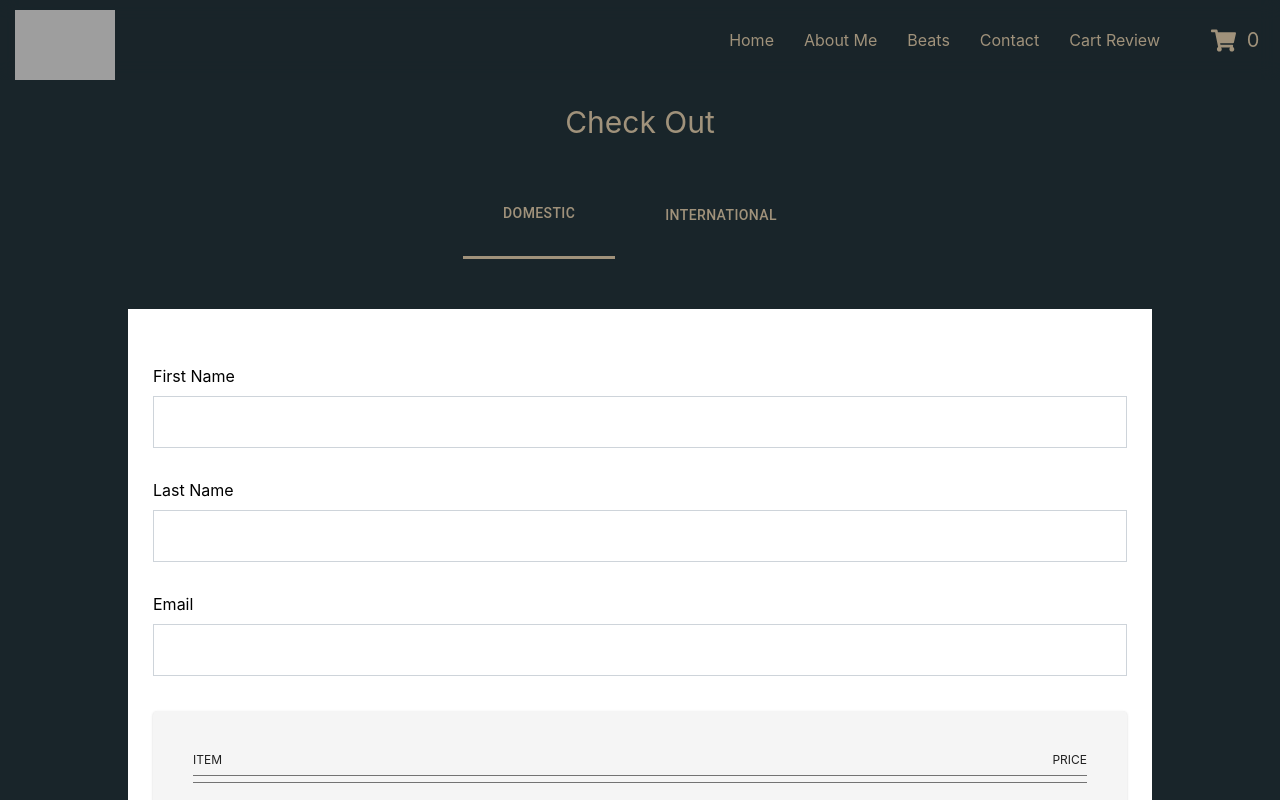
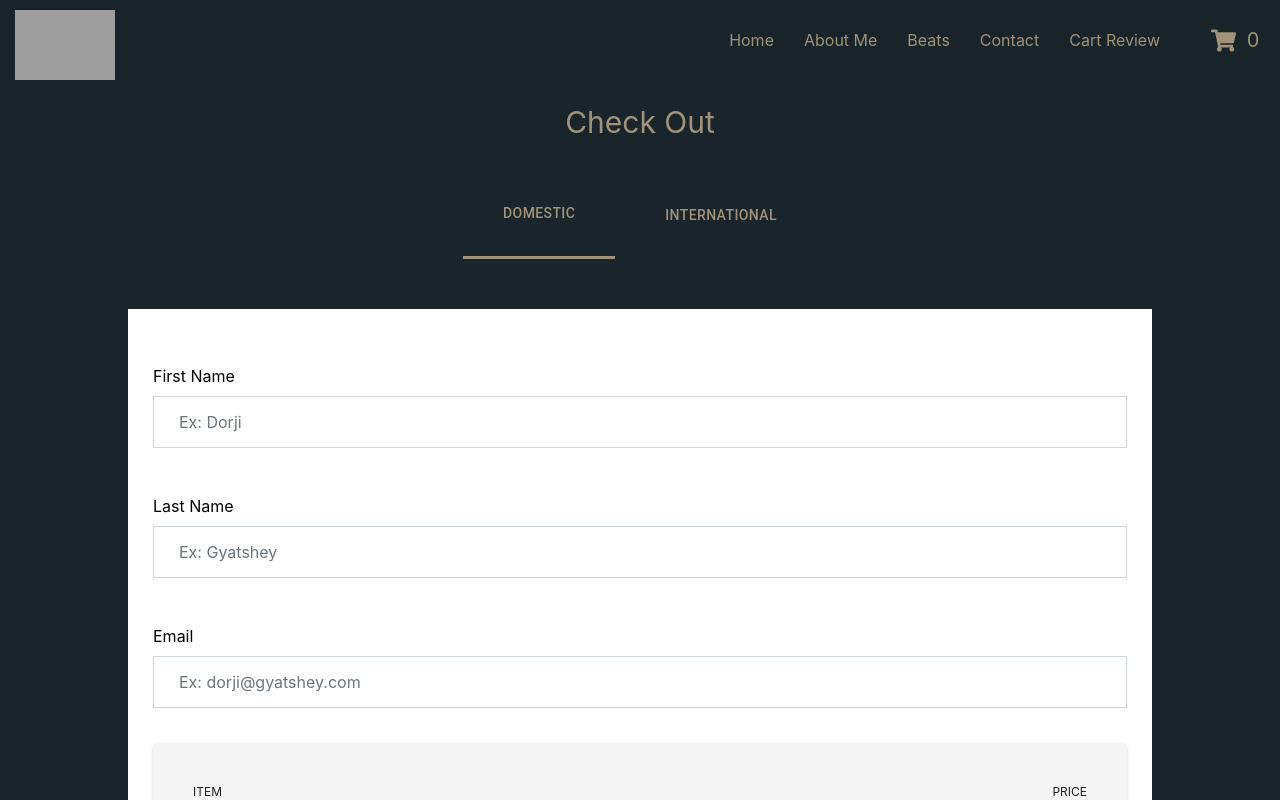
Before and after one commit to Kzoeps/wkinga-frontend, a React (Create React App) app: page /checkout in a window 1280 px wide. Shown: the top 800 px of the page. Built offline with nearby package versions, Linux system fonts and the light colour scheme; data requests are answered from the project's data file; grey boxes are pictures that could not be loaded.

Commit message:
feat(checkout-container): added form validation

```diff
--- a/src/assets/global-styles/utils.module.css
+++ b/src/assets/global-styles/utils.module.css
@@ -16,6 +16,9 @@
 
 .ralewayFont {
 	font-family: 'Raleway',sans-serif;
+}
+.errorMessage {
+	color: #e02525;
 }
 .montserratFont{
 	font-family: 'Montserrat', sans-serif;
--- a/src/pages/checkout/checkout-container.js
+++ b/src/pages/checkout/checkout-container.js
@@ -17,15 +17,30 @@ export default function CheckoutContainer() {
 	const fullScreen = useMediaQuery(theme.breakpoints.down('sm'))
 	const [open, setOpen] = useState(false);
 	const [check, setCheck] = useState(false);
+	const [emailError, setEmailError] = useState('');
+	const [dirtyForms, setDirtyForm] = useState({ firstName: false, lastName: false, email: false});
 
 	const firstNameHandle = e => {
-		setFirstName(e.target.value)
+		setFirstName(e.target.value);
+		setDirtyForm({
+			...dirtyForms,
+			firstName: true
+		})
 	}
 	const lastNameHandle = e => {
-		setLastName(e.target.value)
+		setLastName(e.target.value);
+		dirtyForms.lastName = true
 	}
 	const emailHandle = e => {
-		setEmail(e.target.value)
+		setEmail(e.target.value);
+		if (email) {
+			if (validateEmail(email)) {
+				setEmailError('');
+			} else {
+				setEmailError('Email Invalid');
+			}
+		}
+		dirtyForms.email = true
 	}
 	const journalHandle = e => {
 		setJournalNumber(e.target.value)
@@ -34,7 +49,14 @@ export default function CheckoutContainer() {
 		setFlag(!flag);
 	}
 	const handleOpen = () => {
-		setOpen(!open);
+		if (firstName && lastName && email && validateEmail(email)) {
+			setOpen(!open);
+		}
+		setDirtyForm({
+			firstName: true,
+			lastName: true,
+			email: true
+		})
 	}
 	const handleCheck = () => {
 		setCheck(!check)
@@ -44,6 +66,13 @@ export default function CheckoutContainer() {
 		window.open(
 			`mailto:jigmetashi02@gmail.com?subject=MakingOrder&body=Name: ${firstName} ${lastName}`
 		)
+	}
+	const validateEmail = (email) => {
+		const emailRegex = /^(([^<>()[\]\\.,;:\s@"]+(\.[^<>()[\]\\.,;:\s@"]+)*)|(".+"))@((\[[0-9]{1,3}\.[0-9]{1,3}\.[0-9]{1,3}\.[0-9]{1,3}])|(([a-zA-Z\-0-9]+\.)+[a-zA-Z]{2,}))$/;
+		if (email) {
+			return (emailRegex.test(email));
+		}
+		return false;
 	}
 
 	return (
@@ -65,6 +94,8 @@ export default function CheckoutContainer() {
 			check={check}
 			handleCheck={handleCheck}
 			handleSubmit={handleSubmit}
+			emailError={emailError}
+			dirtyForms={dirtyForms}
 		/>
 	)
 }
--- a/src/pages/checkout/checkout.js
+++ b/src/pages/checkout/checkout.js
@@ -1,7 +1,8 @@
 import styles from './checkout.module.css';
+import utilStyles from '../../assets/global-styles/utils.module.css'
 import NavigationBar from "../../components/navigation-bar/navigationBar";
 import Footer from "../../components/footer/footer";
-import {Button} from "@material-ui/core";
+import {FormControl, Button, InputLabel, OutlinedInput} from "@material-ui/core";
 import Dialog from '@material-ui/core/Dialog';
 import DialogContent from '@material-ui/core/DialogContent';
 import Receipt from "../../components/receipt/receipt";
@@ -23,16 +24,32 @@ export default function Checkout(props) {
 			</div>
 
 			<form className={styles.formContainer}>
+
+				{/*<FormControl variant={'outlined'} className={`form-control ${styles.bottomDistance}`}>*/}
+				{/*	<InputLabel htmlFor='firstName'>First Name</InputLabel>*/}
+				{/*	<OutlinedInput*/}
+				{/*		id='firstName'*/}
+				{/*		onChange={props.firstNameHandle}*/}
+				{/*		value={props.firstName}*/}
+				{/*		type="text"*/}
+				{/*		label={'First Name'}*/}
+				{/*		placeholder={'Ex: Dorji'}*/}
+				{/*		required={true}*/}
+				{/*	/>*/}
+				{/*	<p className={`${utilStyles.errorMessage}`}>{props.dirtyForms.firstName ? (props.firstName ? '' : 'Required Field!') : ''}</p>*/}
+				{/*</FormControl>*/}
 				<div className={styles.formStyle}>
-					<label htmlFor="exampleInputEmail1">First Name</label>
+					<label htmlFor="firstName">First Name</label>
 					<input
 						onChange={props.firstNameHandle}
 						value={props.firstName}
 						type="text"
 						className="form-control"
-						id="exampleInputEmail1"
+						id="firstName"
+						placeholder={'Ex: Dorji'}
+						required={true}
 						aria-describedby="emailHelp"/>
-
+					<p className={`${utilStyles.errorMessage}`}>{props.dirtyForms.firstName ? (props.firstName ? '' : 'Required Field'): ''}</p>
 				</div>
 
 				<div className={styles.formStyle}>
@@ -43,8 +60,9 @@ export default function Checkout(props) {
 						type="text"
 						className="form-control"
 						id="exampleInputEmail1"
+						placeholder={'Ex: Gyatshey'}
 						aria-describedby="emailHelp"/>
-
+					<p className={`${utilStyles.errorMessage}`}>{props.dirtyForms.lastName ? (props.lastName ? '' : 'Required Field'): ''}</p>
 				</div>
 
 				<div className={styles.formStyle}>
@@ -53,10 +71,12 @@ export default function Checkout(props) {
 						onChange={props.emailHandle}
 						value={props.email}
 						type="email"
+						placeholder={'Ex: dorji@gyatshey.com'}
 						className="form-control"
 						id="exampleInputEmail1"
 						aria-describedby="emailHelp"/>
-
+						<p className={`${utilStyles.errorMessage}`}>{props.email ? props.emailError : ''}</p>
+						<p className={`${utilStyles.errorMessage}`}>{props.dirtyForms.email ? (props.email ? '' : 'Required Field'): ''}</p>
 				</div>
 
 				<Receipt/>
--- a/src/pages/checkout/checkout.module.css
+++ b/src/pages/checkout/checkout.module.css
@@ -2,6 +2,9 @@
 	position: relative;
 	background-color: #19252a;
 
+}
+.bottomDistance {
+	margin-bottom: 22px !important;
 }
 .checkOutTitleHolder{
 	padding-top: 100px;
@@ -39,6 +42,9 @@
 	border: none !important;
 	margin-top: 20px !important;
 	border-radius: 0 !important;
+}
+.formControl{
+	width: 100%;
 }
 .btnTypeholder{
 	width: 100%;
```
Also changed, not shown: 1 other file (tests, documents, lock files or other folders).
